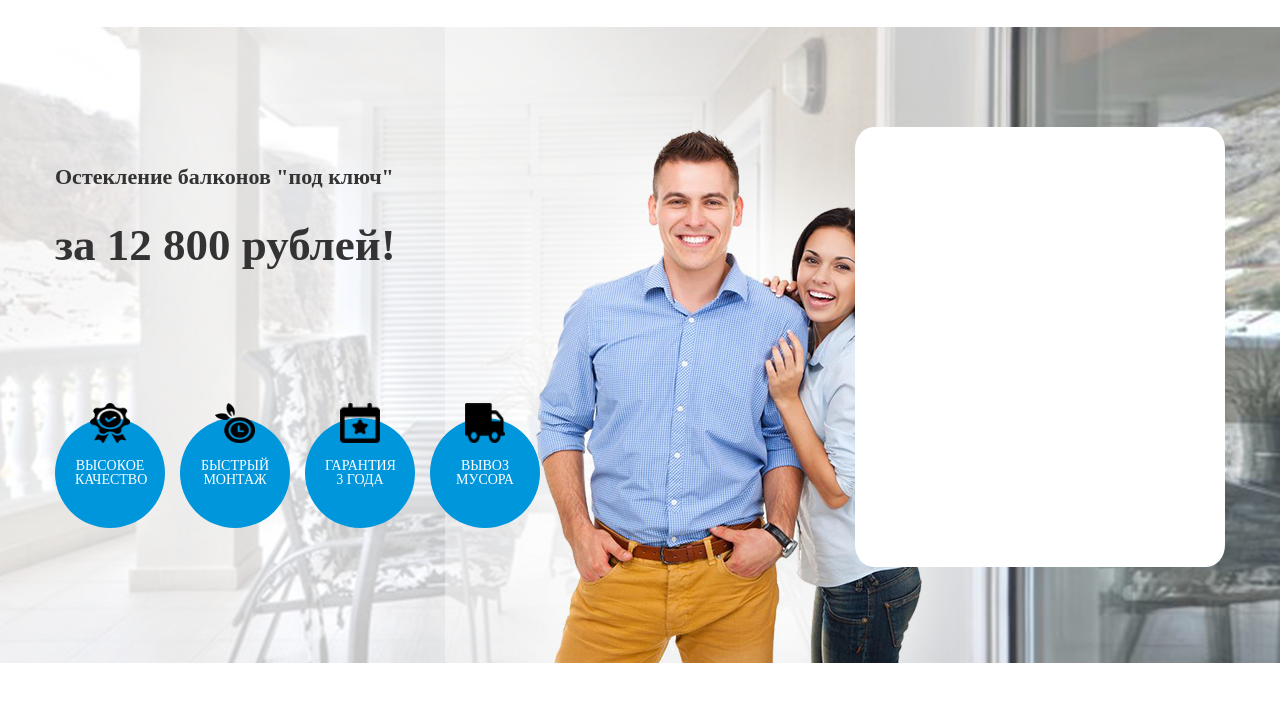
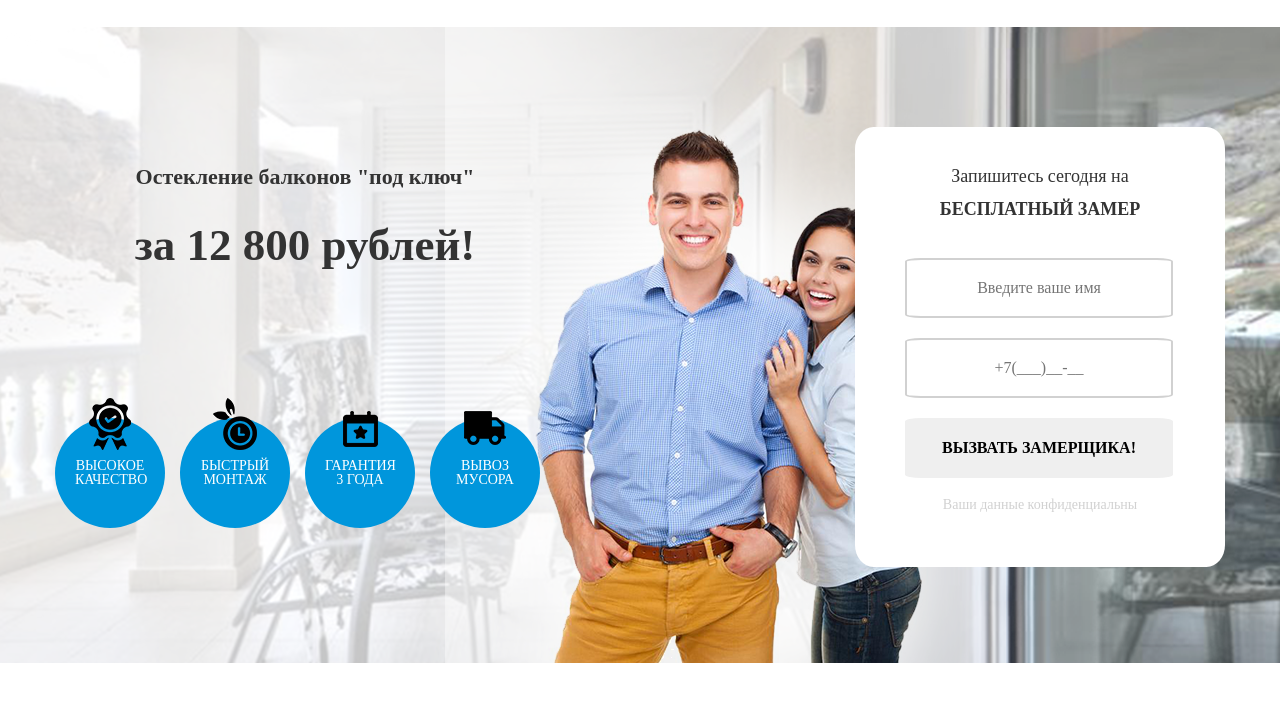
Before and after one commit to OlgaKitova/windowsSite, a plain HTML site: page index.html in a window 1280 px wide. Shown: the part 93-794 px from the top of the page. Drawn offline with Linux system fonts and the light colour scheme.

Commit message:
Create form

```diff
--- a/assets/style.css
+++ b/assets/style.css
@@ -127,13 +127,11 @@
   border-radius: 50%;
   margin-right: 15px;
 }
-.main__features img {
+.main__features--img {
 display: inline-block;
-width: 40px;
-height: 40px;
 vertical-align: bottom;
 position: absolute;
-top: -15px;
+top: -7px;
 }
 .main__feature {
   display: block;
@@ -142,12 +140,63 @@ top: -15px;
   text-transform: uppercase;
   text-align: center;
 }
+.main__features--img-big {
+  position: absolute;
+  top: -20px;
+}
+/*Form*/
 .main__form {
   width: 370px;
   height: 440px;
   background-color: #fff;
   border-radius: 5%;
+  padding: 40px 50px;
 }
+.main__form p {
+  text-align: center;
+  color: rgba(209,209,209,255);
+}
+.main__heading {
+  font-size: 18px;
+  text-align: center;
+  color: rgba(51,51,51,255);
+}
+.main__heading span {
+display: block;
+text-transform: uppercase;
+font-weight: 700;
+margin-top: 15px;
+margin-bottom: 40px;
+}
+input[type=text] {
+width: 268px;
+height: 60px;
+font-size: 16px;
+text-align: center;
+border: 2px solid rgba(209,209,209,255);
+border-radius: 6%;
+margin-bottom: 20px;
+}
+input[type=phone] {
+width: 268px;
+height: 60px;
+font-size: 16px;
+text-align: center;
+border: 2px solid rgba(209,209,209,255);
+border-radius: 6%;
+margin-bottom: 20px;
+}
+.main__button {
+width: 268px;
+height: 60px;
+font-size: 16px;
+text-align: center;
+border-radius: 6%;
+margin-bottom: 20px;
+text-transform: uppercase;
+font-weight: 700;
+}
+
 /*Selection glazing*/
 .selection {
   height: 300px;
--- a/index.html
+++ b/index.html
@@ -43,28 +43,34 @@
         </div>
         <div class="main__advantages">
           <div class="main__features">
-            <img src="assets/img/main/quality.png" alt="#">
+            <img class="main__features--img-big" src="assets/img/main/quality.png" alt="#">
             <p class="main__feature">Высокое качество</p>
 
           </div>
           <div class="main__features">
-            <img src="assets/img/main/oclock.png" alt="#">
+            <img class="main__features--img-big" src="assets/img/main/oclock.png" alt="#">
             <p class="main__feature">Быстрый монтаж</p>
           </div>
           <div class="main__features">
-            <img src="assets/img/main/star.png" alt="#">
+            <img class="main__features--img" src="assets/img/main/star.png" alt="#">
             <p class="main__feature">Гарантия 3 года</p>
           </div>
           <div class="main__features">
-            <img src="assets/img/main/garbage.png" alt="#">
+            <img class="main__features--img" src="assets/img/main/garbage.png" alt="#">
             <p class="main__feature">Вывоз мусора</p>
           </div>
         </div>
       </div>
       <div class="main__form">
-        <form action=""></form>
+            <h2 class="main__heading">Запишитесь сегодня на <span>бесплатный замер</span> </h2>
+          <form action="#" method="POST">
+            <input type="text" placeholder="Введите ваше имя">
+            <input type="phone" placeholder="+7(___)__-__">
+            <button class="main__button">Вызвать замерщика!</button>
+          </form>
+          <p>Ваши данные конфиденциальны</p>
+          </div>
       </div>
-    </div>
     </div>
   </main>
   <section class="selection">
```
